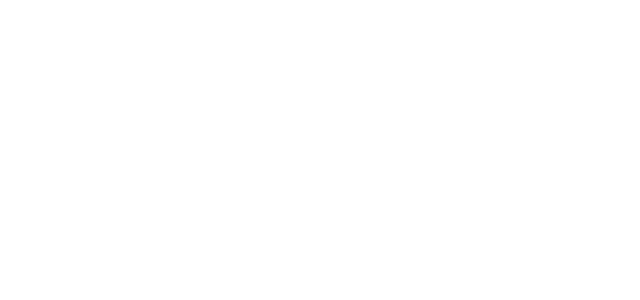
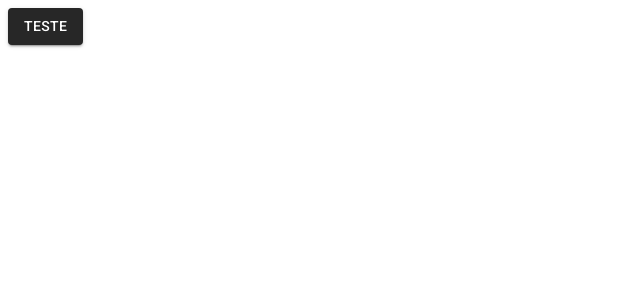
Before and after one commit to gabriel-augg/photo, a React (Vite) app: page / in a window 1280 px wide. Shown: the top 300 px of the page, without its empty margins (0-640 px from the left). Built offline with nearby package versions, Linux system fonts and the light colour scheme; the HTML template or start-up script is replaced by a standard one.

Commit message:
feat: add config to the project and creating theme

```diff
--- a/index.html
+++ b/index.html
@@ -1,9 +1,16 @@
-<!doctype html>
+<!DOCTYPE html>
 <html lang="pt-BR">
   <head>
     <meta charset="UTF-8" />
     <link rel="icon" type="image/svg+xml" href="/icon.svg" />
     <meta name="viewport" content="width=device-width, initial-scale=1.0" />
+    <link rel="preconnect" href="https://fonts.googleapis.com" />
+    <link rel="preconnect" href="https://fonts.gstatic.com" crossorigin />
+    <link
+      rel="stylesheet"
+      href="https://fonts.googleapis.com/css2?family=Roboto:wght@300;400;500;700&display=swap"
+    />
+
     <title>Photo</title>
   </head>
   <body>
--- a/package.json
+++ b/package.json
@@ -12,6 +12,7 @@
   "dependencies": {
     "@emotion/react": "^11.11.4",
     "@emotion/styled": "^11.11.5",
+    "@mui/icons-material": "^5.15.19",
     "@mui/material": "^5.15.19",
     "@reduxjs/toolkit": "^2.2.5",
     "axios": "^1.7.2",
--- a/src/App.tsx
+++ b/src/App.tsx
@@ -1,12 +1,18 @@
+import { BrowserRouter } from "react-router-dom";
+import AppRoutes from "./routes";
+import { ThemeProvider } from "@emotion/react";
+import { StandartTheme } from "./themes";
 
 function App() {
-
-
   return (
     <>
-
+      <ThemeProvider theme={StandartTheme}>
+        <BrowserRouter>
+          <AppRoutes />
+        </BrowserRouter>
+      </ThemeProvider>
     </>
-  )
+  );
 }
 
-export default App
+export default App;
--- a/src/routes/index.ts
+++ /dev/null
@@ -1 +0,0 @@
-export {}
--- /dev/null
+++ b/src/routes/index.tsx
@@ -0,0 +1,12 @@
+import { Button } from '@mui/material'
+import { Routes, Route, Navigate } from 'react-router-dom'
+
+export default function AppRoutes() {
+  return (
+    <Routes>
+        <Route path='/' element={<Button variant='contained' color='primary'>Teste</Button>} />
+
+        <Route path="*" element={<Navigate to="/"/>} />
+    </Routes>
+  )
+}
--- /dev/null
+++ b/src/themes/StandartTheme.ts
@@ -0,0 +1,23 @@
+import { createTheme } from "@mui/material";
+
+export const StandartTheme = createTheme({
+    palette: {
+        primary: {
+            main: "#272727",
+            dark: "#4D4D4D",
+            light: '#CBCBCB',
+            contrastText: "#ffffff",
+        },
+        secondary: {
+            main: "#FFFFFF",
+            dark: "#D8D8D8",
+            contrastText: "#000000",
+        },
+        background: {
+            default: "#FFFFFF",
+            paper: "#272727"
+        }
+    },
+
+
+})
--- a/src/themes/index.ts
+++ b/src/themes/index.ts
@@ -1 +1 @@
-export {}
+export * from './StandartTheme'
```
Also changed, not shown: 1 other file (tests, documents, lock files or other folders).
